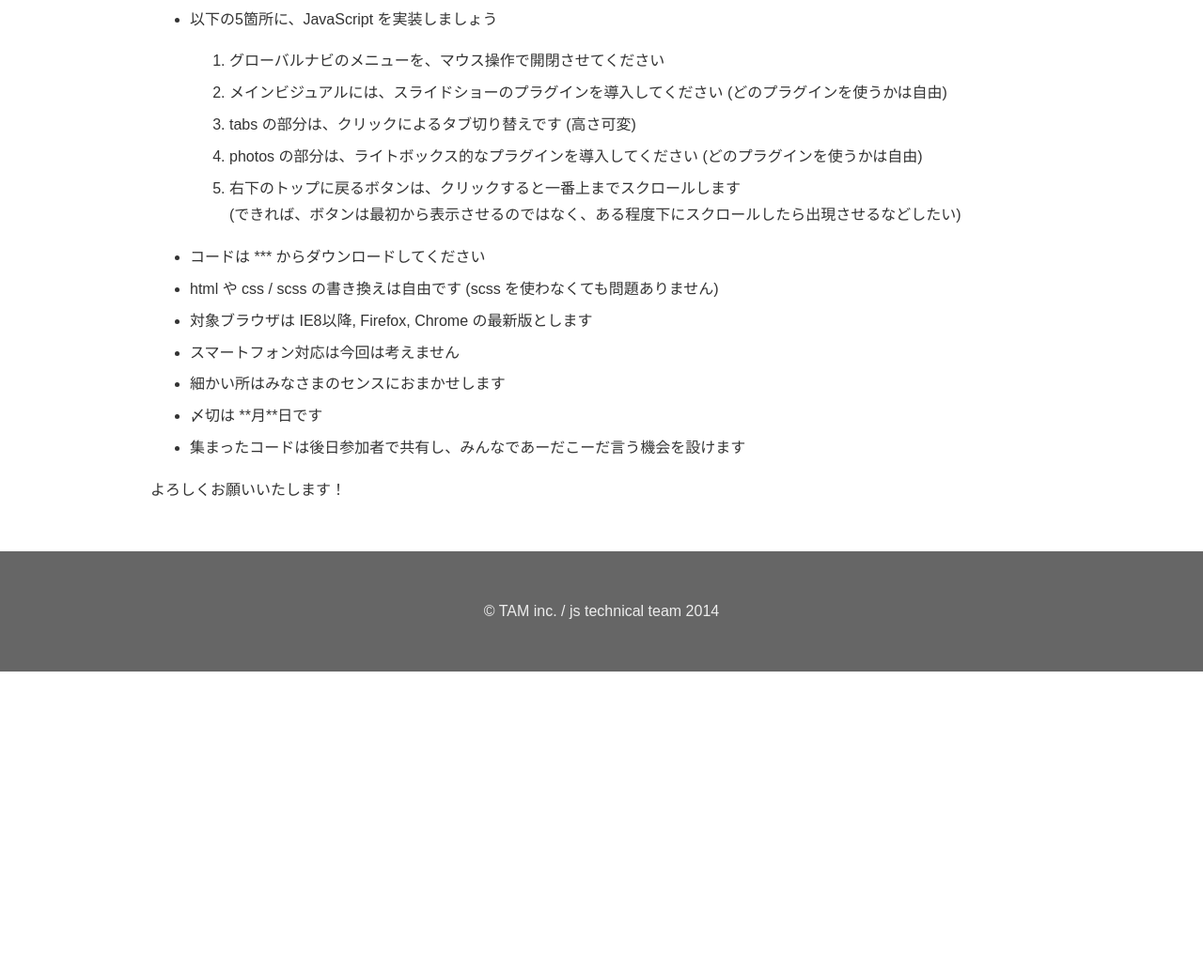
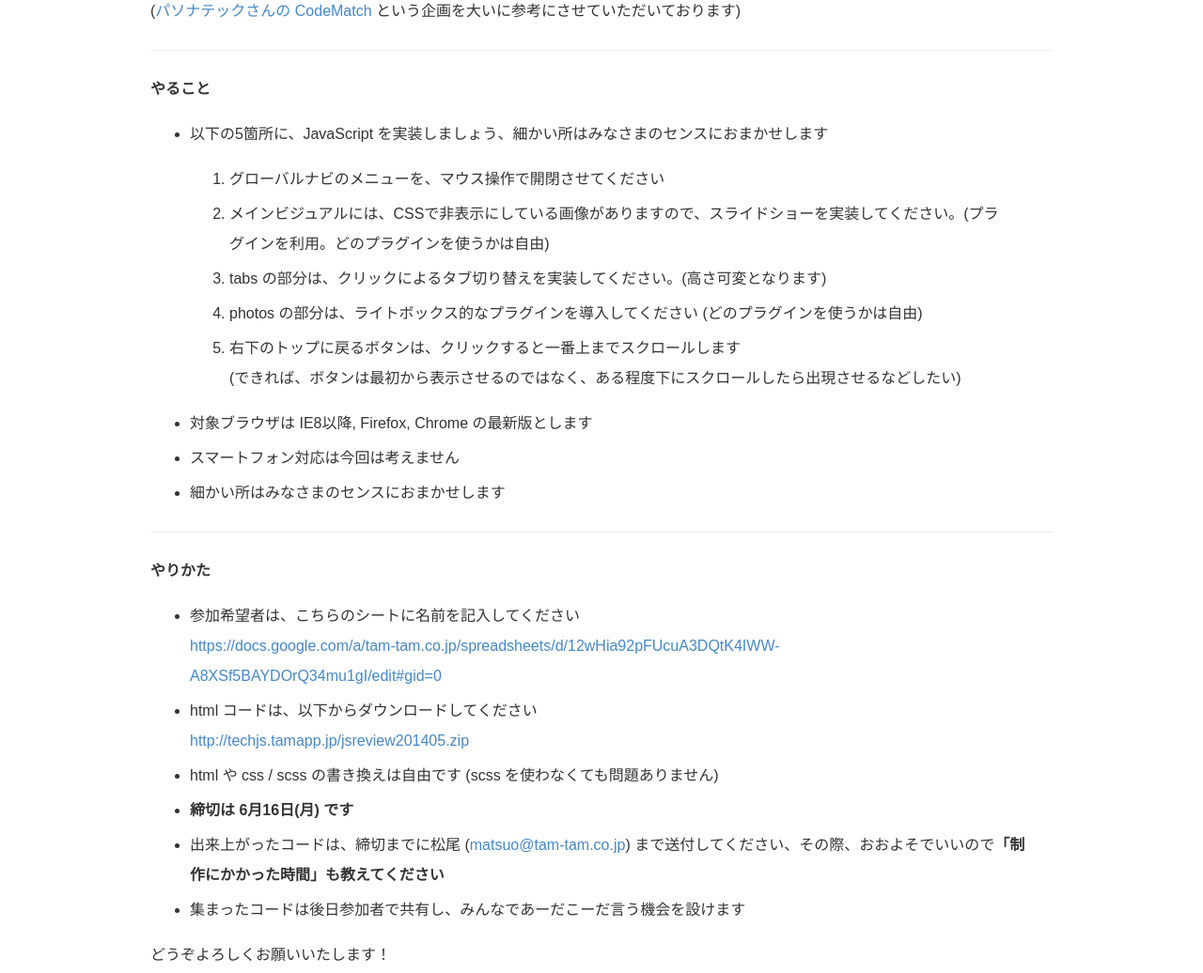
Before and after one commit to tam-matsuo/js-review-2014, a plain HTML site: page index.html in a window 1280 px wide. Shown: the part 1451-2487 px from the top of the page at 94% size. Before the commit the page ends 2166 px from the top, so only its background shows below. Drawn offline with Linux system fonts and the light colour scheme.

Commit message:
説明文をまた変更

```diff
--- a/css/style.scss
+++ b/css/style.scss
@@ -24,7 +24,7 @@ body {
 	color: #333;
 	background-color: #fff;
 	font-family: YuGothic, '游ゴシック', 'ヒラギノ角ゴ Pro W3', 'Hiragino Kaku Gothic Pro', 'メイリオ', Meiryo, sans-serif;
-	line-height: 1.8;
+	line-height: 2;
 }
 a {
 	color: #48c;
@@ -125,6 +125,14 @@ header {
 
 	h4 {
 		margin-bottom: 15px;
+	}
+
+	hr {
+		height: 0;
+		margin-top: 25px;
+		margin-bottom: 25px;
+		border: 0;
+		border-top: 1px solid #eee;
 	}
 }
 
--- a/index.html
+++ b/index.html
@@ -92,25 +92,40 @@
 		<h4>みんなで JavaScript コードを書いて、レビューしよう企画！</h4>
 		<p>人のコードを見たり、人にコードを見てもらったり、といったことは JavaScript にかぎらず、上達への近道だと思います。</p>
 		<p>今回 JS技術チームでは、<br /><b>「まったく同じサンプルサイトに 各自が JavaScript コードを実装して、コードを見くらべてみよう！」</b><br />という企画をやることになりました。<br />(<a href="http://www.pasonatech.co.jp/search/pj/codr.jsp" target="_blank">パソナテックさんの CodeMatch</a> という企画を大いに参考にさせていただいております)</p>
+
+		<hr/>
+
+		<h4>やること</h4>
 		<ul>
-			<li>以下の5箇所に、JavaScript を実装しましょう
+			<li>以下の5箇所に、JavaScript を実装しましょう、細かい所はみなさまのセンスにおまかせします
 				<ol>
 					<li>グローバルナビのメニューを、マウス操作で開閉させてください</li>
-					<li>メインビジュアルには、スライドショーのプラグインを導入してください (どのプラグインを使うかは自由)</li>
-					<li>tabs の部分は、クリックによるタブ切り替えです (高さ可変) </li>
+					<li>メインビジュアルには、CSSで非表示にしている画像がありますので、スライドショーを実装してください。(プラグインを利用。どのプラグインを使うかは自由)</li>
+					<li>tabs の部分は、クリックによるタブ切り替えを実装してください。(高さ可変となります) </li>
 					<li>photos の部分は、ライトボックス的なプラグインを導入してください (どのプラグインを使うかは自由)</li>
 					<li>右下のトップに戻るボタンは、クリックすると一番上までスクロールします<br />(できれば、ボタンは最初から表示させるのではなく、ある程度下にスクロールしたら出現させるなどしたい)</li>
 				</ol>
 			</li>
-			<li>コードは *** からダウンロードしてください</li>
-			<li>html や css / scss の書き換えは自由です (scss を使わなくても問題ありません)</li>
 			<li>対象ブラウザは IE8以降, Firefox, Chrome の最新版とします</li>
 			<li>スマートフォン対応は今回は考えません</li>
 			<li>細かい所はみなさまのセンスにおまかせします</li>
-			<li>〆切は **月**日です</li>
+		</ul>
+
+		<hr/>
+
+		<h4>やりかた</h4>
+		<ul>
+			<li>参加希望者は、こちらのシートに名前を記入してください<br>
+				<a href="https://docs.google.com/a/tam-tam.co.jp/spreadsheets/d/12wHia92pFUcuA3DQtK4IWW-A8XSf5BAYDOrQ34mu1gI/edit#gid=0">https://docs.google.com/a/tam-tam.co.jp/spreadsheets/d/12wHia92pFUcuA3DQtK4IWW-A8XSf5BAYDOrQ34mu1gI/edit#gid=0</a></li>
+			<li>html コードは、以下からダウンロードしてください<br>
+				<a href="http://techjs.tamapp.jp/jsreview201405.zip">http://techjs.tamapp.jp/jsreview201405.zip</a></li>
+			<li>html や css / scss の書き換えは自由です (scss を使わなくても問題ありません)</li>
+			<li><strong>締切は 6月16日(月) です</strong></li>
+			<li>出来上がったコードは、締切までに松尾 (<a href="mailto:matsuo@tam-tam.co.jp">matsuo@tam-tam.co.jp</a>) まで送付してください、その際、おおよそでいいので<strong>「制作にかかった時間」も教えてください</strong></li>
 			<li>集まったコードは後日参加者で共有し、みんなであーだこーだ言う機会を設けます</li>
 		</ul>
-		<p>よろしくお願いいたします！</p>
+
+		<p>どうぞよろしくお願いいたします！</p>
 	</section>
 </div>
 
```
Also changed, not shown: css/style.css.
